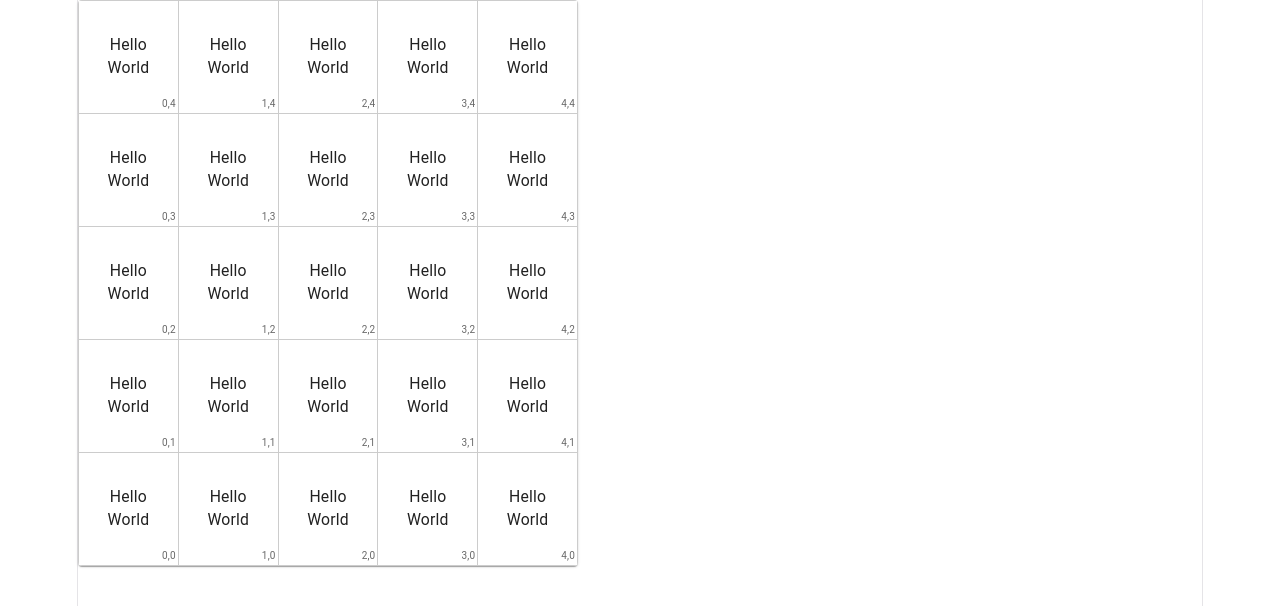
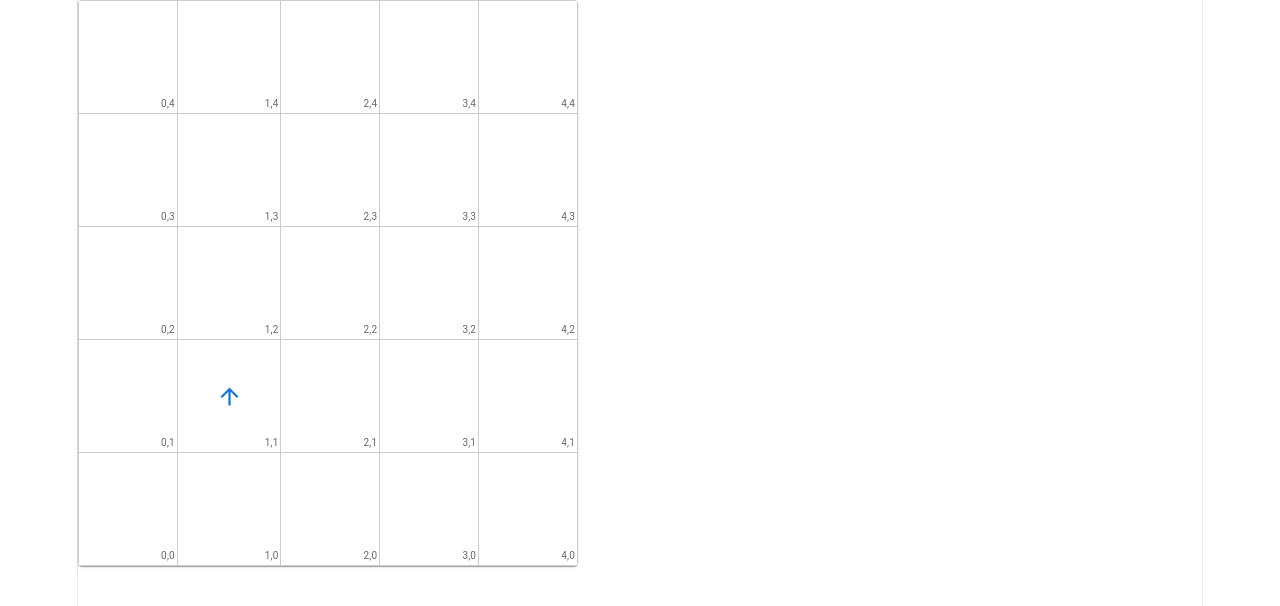
Before and after one commit to mithx1/exam, a React (Vite) app: page / in a window 1280 px wide. Shown: the top 606 px of the page. Built offline with nearby package versions, Linux system fonts and the light colour scheme.

Commit message:
update MainGrid component: validate input format and display error alert for invalid inputs

```diff
--- a/src/App.tsx
+++ b/src/App.tsx
@@ -4,7 +4,7 @@ import MainGrid from "./components/MainGrid";
 function App() {
   return (
     <>
-      <MainGrid input="Hello World" />
+      <MainGrid input="1,1 NORTH" />
     </>
   );
 }
--- a/src/components/MainGrid.tsx
+++ b/src/components/MainGrid.tsx
@@ -7,6 +7,7 @@ import {
   TableRow,
   Paper,
   Box,
+  Alert,
 } from "@mui/material";
 import {
   ArrowUpward,
@@ -79,6 +80,21 @@ const MainGrid: React.FC<MainGridProps> = ({ input }) => {
     }
   };
 
+
+  const parsedInput = parseInput(input);
+
+  if (!parsedInput) {
+    return (
+      <Box sx={{ mb: 2 }}>
+        <Alert severity="error">
+          Invalid input. Please use format: "x,y DIRECTION" where x,y are 0-4 and direction is NORTH, SOUTH, EAST, or WEST.
+        </Alert>
+      </Box>
+    );
+  }
+
+    const { x, y, direction } = parsedInput;
+
   // Create 5x5 grid - remember (0,0) is bottom left
   const renderGrid = () => {
     const rows = [];
@@ -88,6 +104,7 @@ const MainGrid: React.FC<MainGridProps> = ({ input }) => {
       const cells = [];
 
       for (let col = 0; col < 5; col++) {
+              const isObjectPosition = col === x && row === y;
         cells.push(
           <TableCell
             key={`${col}-${row}`}
@@ -99,14 +116,25 @@ const MainGrid: React.FC<MainGridProps> = ({ input }) => {
               position: "relative",
             }}
           >
-            {input} {/* Display input in each  cell */}
-            <Box
+                  {isObjectPosition && (
+              <Box
+                sx={{
+                  display: 'flex',
+                  alignItems: 'center',
+                  justifyContent: 'center',
+                  height: '100%',
+                }}
+              >
+                {getDirectionIcon(direction)}
+              </Box>
+            )}
+               <Box
               sx={{
-                position: "absolute",
+                position: 'absolute',
                 bottom: 2,
                 right: 2,
                 fontSize: 10,
-                color: "text.secondary",
+                color: 'text.secondary',
               }}
             >
               {col},{row}
@@ -115,7 +143,10 @@ const MainGrid: React.FC<MainGridProps> = ({ input }) => {
         );
       }
 
-      rows.push(<TableRow key={row}>{cells}</TableRow>);
+      rows.push(
+        <TableRow key={row}>
+            {cells}
+        </TableRow>);
     }
 
     return rows;
```
